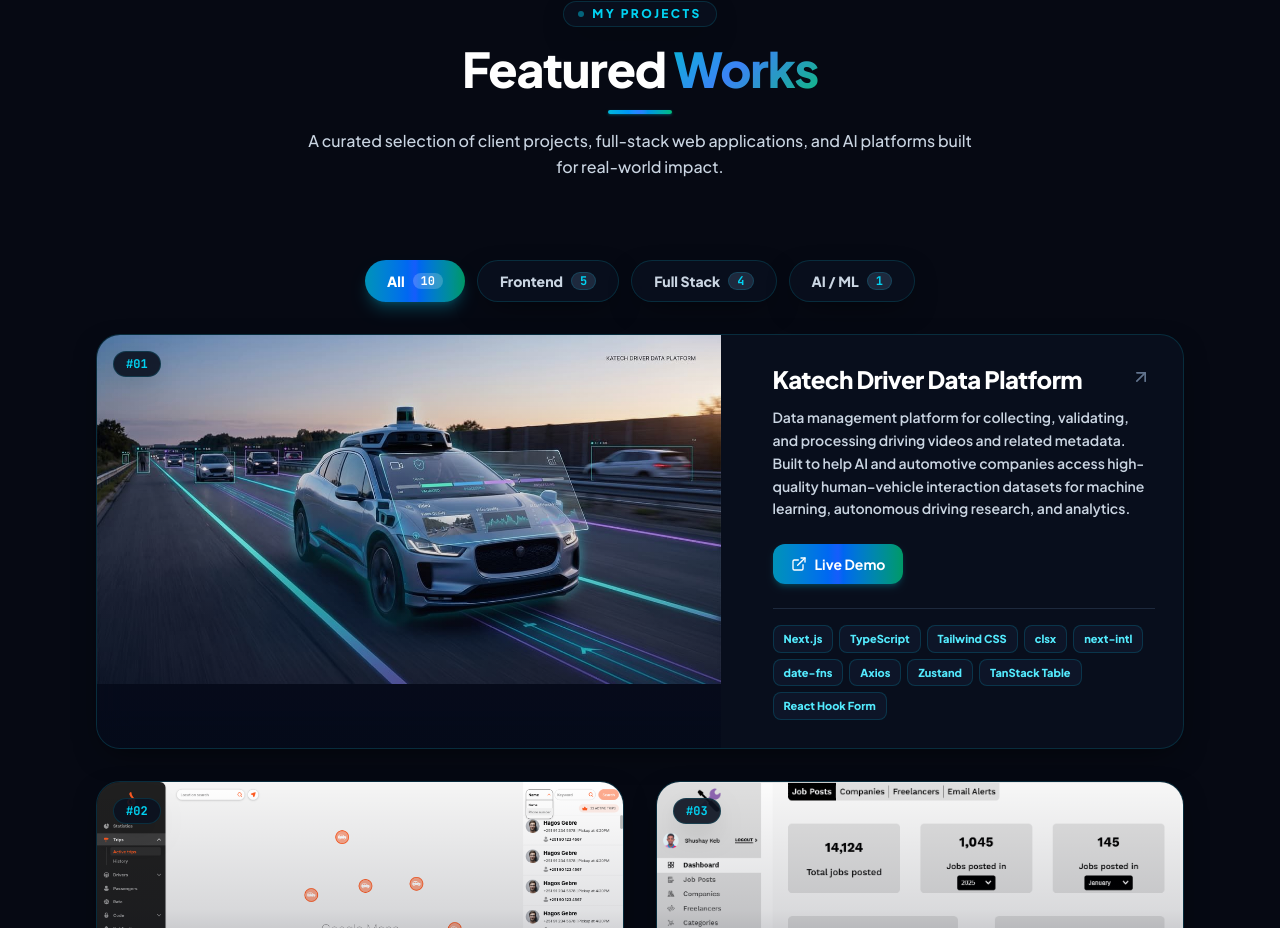
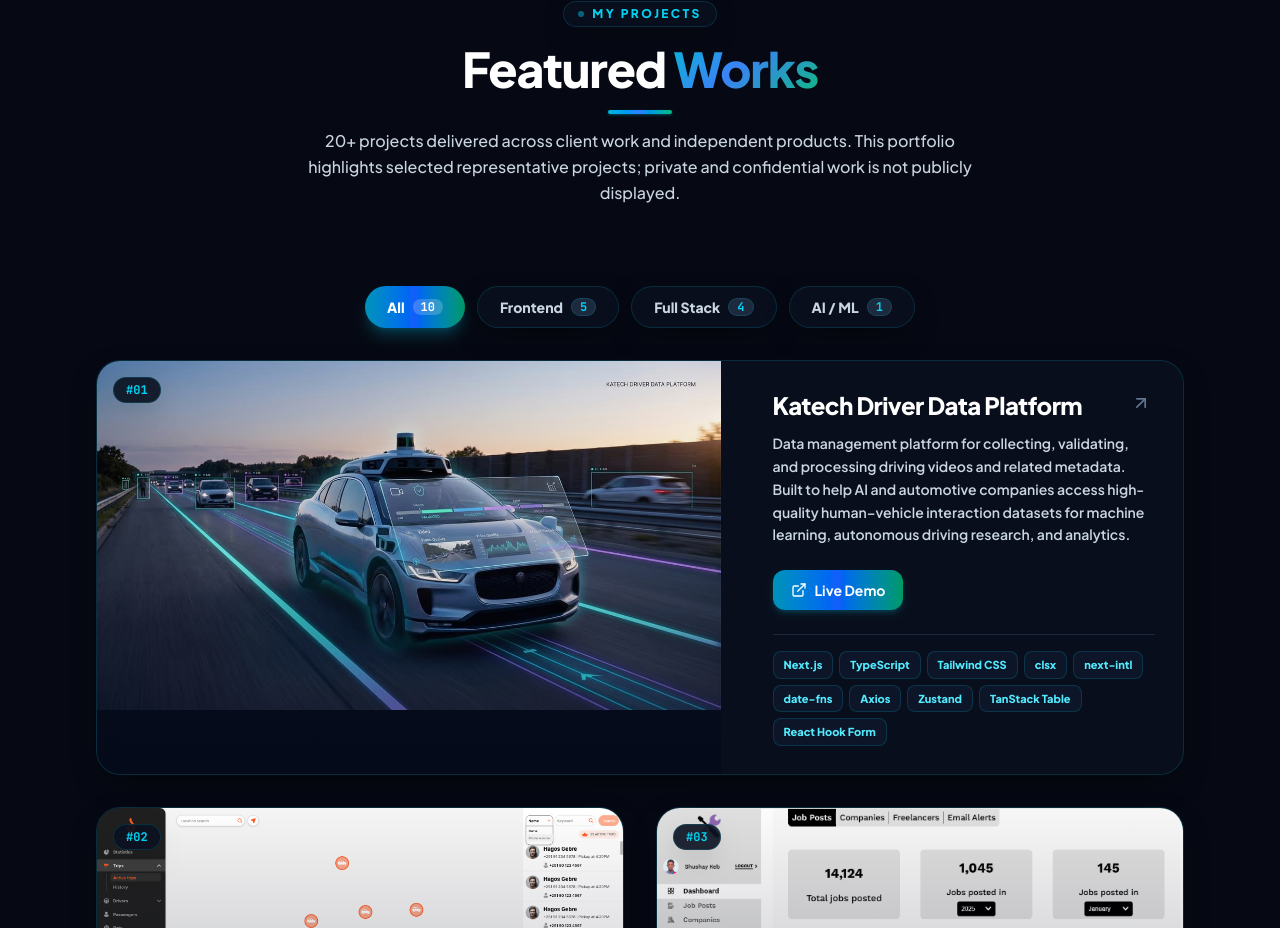
Before and after one commit to shushaykebedew/shushay-portfolio, a React (Vite) app: page / in a window 1280 px wide. Shown: the part 6420-7348 px from the top of the page. Built offline with nearby package versions, Linux system fonts and the light colour scheme; no server answers.

Commit message:
Clarify selected projects and private work

```diff
--- a/src/components/projects/Projects.jsx
+++ b/src/components/projects/Projects.jsx
@@ -22,7 +22,7 @@ export default function Projects() {
               Featured <span className="brand-gradient-text">Works</span>
             </>
           }
-          description="A curated selection of client projects, full-stack web applications, and AI platforms built for real-world impact."
+          description="20+ projects delivered across client work and independent products. This portfolio highlights selected representative projects; private and confidential work is not publicly displayed."
         />
 
         {/* Category Filter Tabs */}
```
